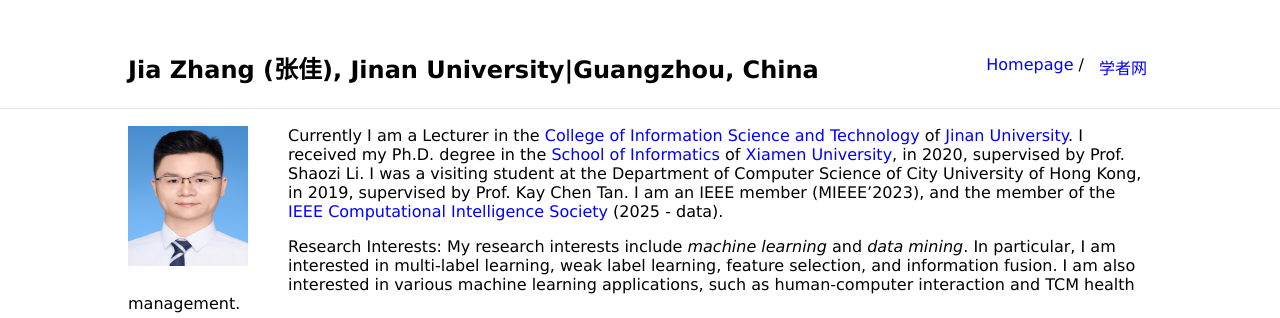
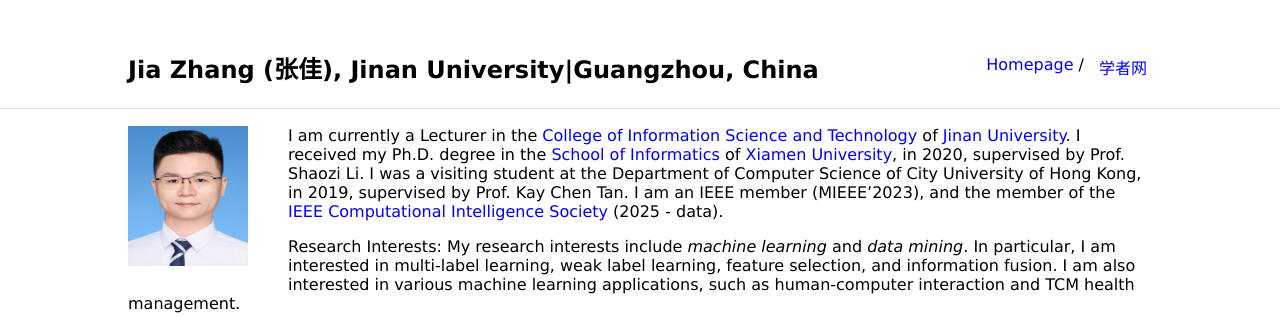
Before and after one commit to jiazhang-ml/jiazhang-ml.github.io, a Jekyll site: the page built from index.md, in a window 1280 px wide. Shown: the top 318 px of the page. Built offline with Jekyll 4.4.1, drawn with Linux system fonts in a browser that asks for light colours.

```diff
--- a/index.md
+++ b/index.md
@@ -5,7 +5,7 @@ layout: default
 
 <img class="profile-picture" src="jiazhang.jpg">
 
-Currently I am a Lecturer in the [College of Information Science and Technology](https://xxxy.jnu.edu.cn/main.htm) of [Jinan University](https://www.jnu.edu.cn/). I received my Ph.D. degree in the [School of Informatics](https://informatics.xmu.edu.cn/) of [Xiamen University](https://www.xmu.edu.cn/), in 2020, supervised by Prof. Shaozi Li. I was a visiting student at the Department of Computer Science of City University of Hong Kong, in 2019, supervised by Prof. Kay Chen Tan. I am an IEEE member (MIEEE'2023), and the member of the [IEEE Computational Intelligence Society](https://cis.ieee.org/) (2025 - data).
+I am currently a Lecturer in the [College of Information Science and Technology](https://xxxy.jnu.edu.cn/main.htm) of [Jinan University](https://www.jnu.edu.cn/). I received my Ph.D. degree in the [School of Informatics](https://informatics.xmu.edu.cn/) of [Xiamen University](https://www.xmu.edu.cn/), in 2020, supervised by Prof. Shaozi Li. I was a visiting student at the Department of Computer Science of City University of Hong Kong, in 2019, supervised by Prof. Kay Chen Tan. I am an IEEE member (MIEEE'2023), and the member of the [IEEE Computational Intelligence Society](https://cis.ieee.org/) (2025 - data).
 
 Research Interests: My research interests include *machine learning* and *data mining*. In particular, I am interested in multi-label learning, weak label learning, feature selection, and information fusion. I am also interested in various machine learning applications, such as human-computer interaction and TCM health management.
 
```
